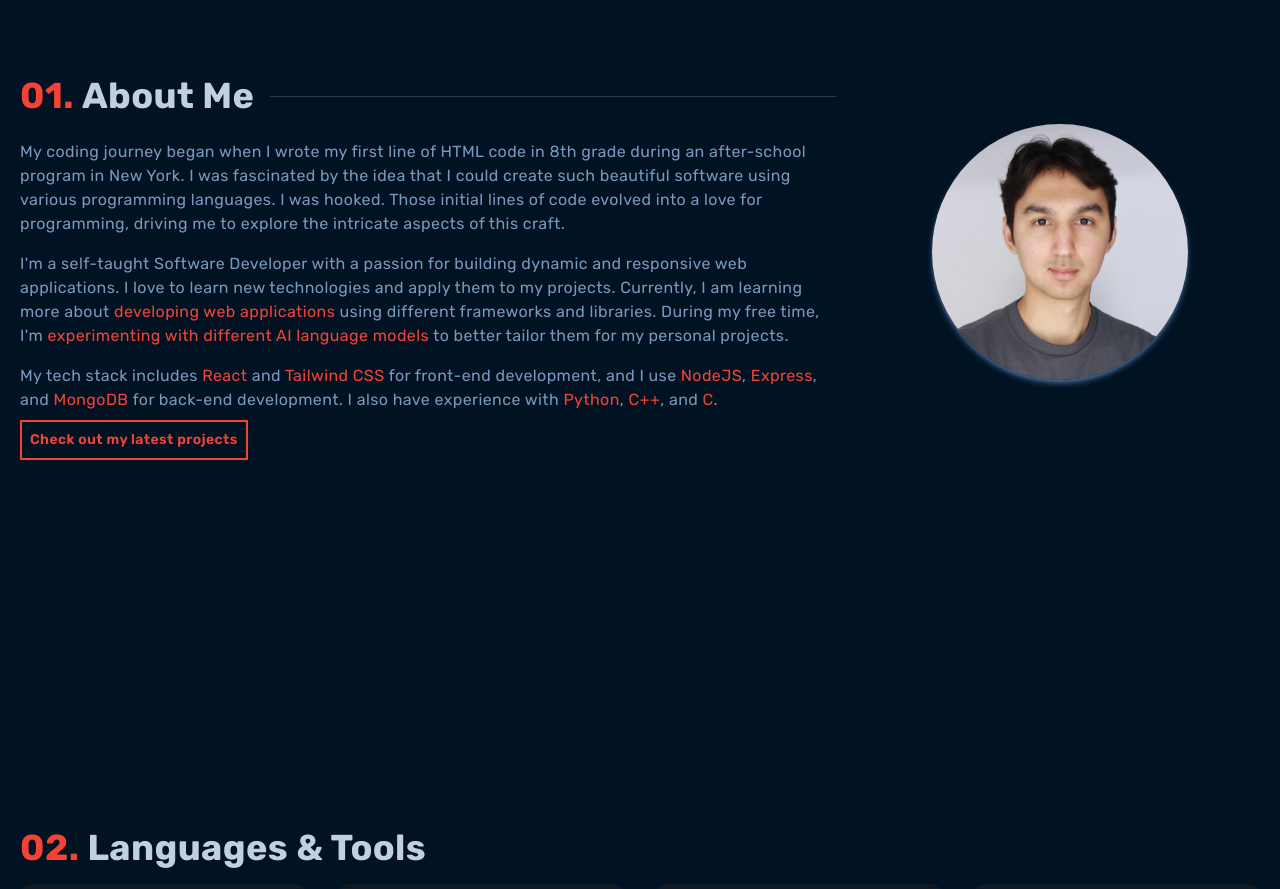
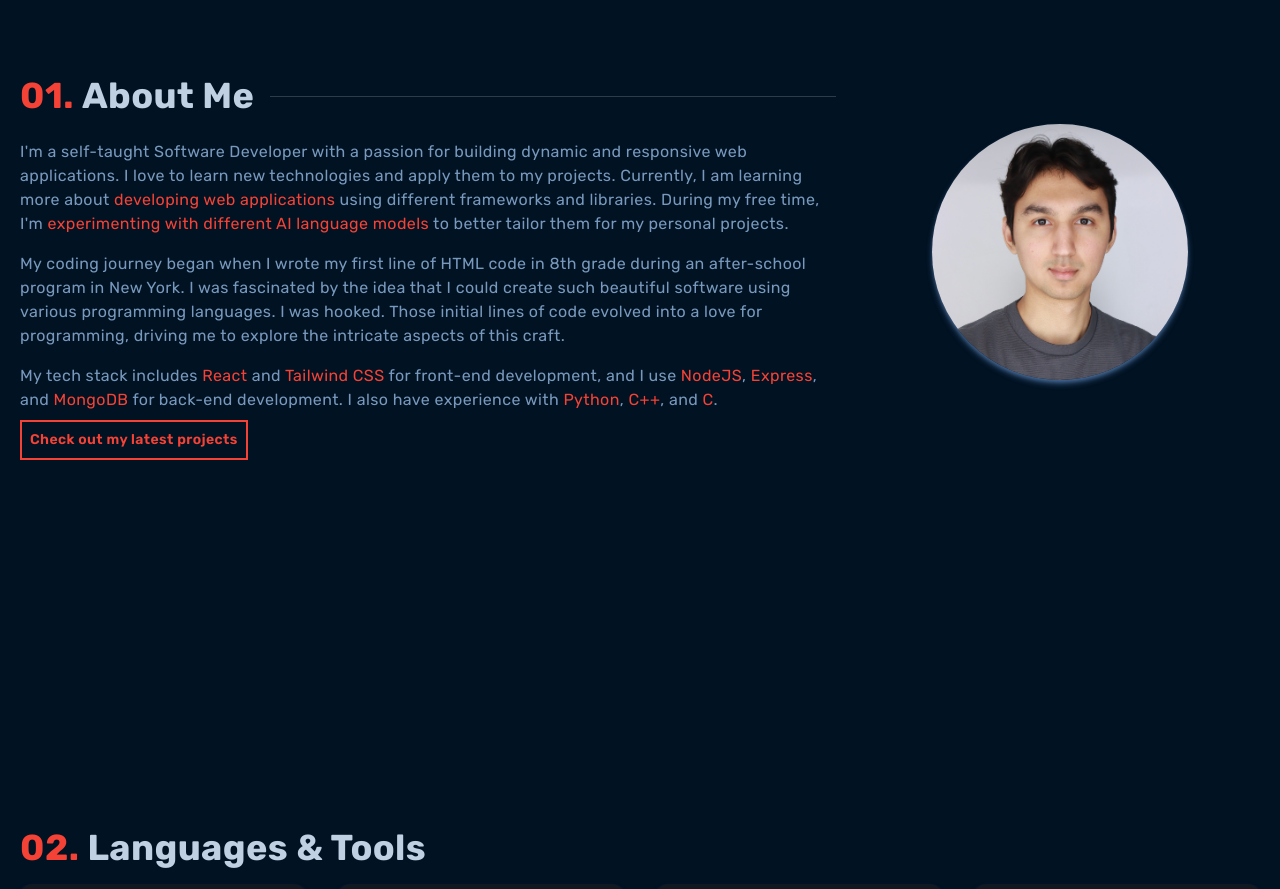
Before and after one commit to NekruzAsh/MyPortfolio, a Next.js app: page / in a window 1280 px wide. Shown: the part 940-1829 px from the top of the page. Built offline with nearby package versions, Linux system fonts and the light colour scheme.

Commit message:
updated about section.

```diff
--- a/app/components/About.jsx
+++ b/app/components/About.jsx
@@ -7,11 +7,22 @@ const About = () => {
     <div id="about" className="w-full md:h-screen p-2 flex items-center py-16">
       <div className="max-w-[1240px] m-auto md:grid grid-cols-3 gap-8">
         <div className="col-span-2 ">
-
-            <h2 className="py-4 text-[#BFD0E3] flex items-center">
-              <span className="text-[#f44336]">01.&nbsp;</span> About Me
-              <hr className="border-[#2f3b49] border-t-1 ml-4 flex-grow" />
-            </h2>
+          <h2 className="py-4 text-[#BFD0E3] flex items-center">
+            <span className="text-[#f44336]">01.&nbsp;</span> About Me
+            <hr className="border-[#2f3b49] border-t-1 ml-4 flex-grow" />
+          </h2>
+          <p className="py-2 text-[#7899BD]">
+            I'm a self-taught Software Developer with a passion for building
+            dynamic and responsive web applications. I love to learn new
+            technologies and apply them to my projects. Currently, I am learning
+            more about{" "}
+            <span className="text-[#f44336]">developing web applications</span>{" "}
+            using different frameworks and libraries. During my free time, I'm{" "}
+            <span className="text-[#f44336]">
+              experimenting with different AI language models
+            </span>{" "}
+            to better tailor them for my personal projects.
+          </p>
           <p className="py-2 text-[#7899BD]">
             My coding journey began when I wrote my first line of HTML code in
             8th grade during an after-school program in New York. I was
@@ -20,19 +31,6 @@ const About = () => {
             lines of code evolved into a love for programming, driving me to
             explore the intricate aspects of this craft.
           </p>
-
-          <p className="py-2 text-[#7899BD]">
-            I'm a self-taught Software Developer with a passion for
-            building dynamic and responsive web applications. I love to learn
-            new technologies and apply them to my projects. Currently, I am
-            learning more about <span className="text-[#f44336]">developing web applications</span> using different
-            frameworks and libraries. During my free time, I'm{" "}
-            <span className="text-[#f44336]">
-              experimenting with different AI language models
-            </span>{" "}
-            to better tailor them for my personal projects.
-          </p>
-
           <p className="py-2 text-[#7899BD]">
             My tech stack includes <span className="text-[#f44336]">React</span>{" "}
             and <span className="text-[#f44336]">Tailwind CSS</span> for
@@ -40,9 +38,11 @@ const About = () => {
             <span className="text-[#f44336]">NodeJS</span>,{" "}
             <span className="text-[#f44336]">Express</span>, and{" "}
             <span className="text-[#f44336]">MongoDB</span> for back-end
-            development. I also have experience with <span className="text-[#f44336]">Python</span>, <span className="text-[#f44336]">C++</span>, and <span className="text-[#f44336]">C</span>.
+            development. I also have experience with{" "}
+            <span className="text-[#f44336]">Python</span>,{" "}
+            <span className="text-[#f44336]">C++</span>, and{" "}
+            <span className="text-[#f44336]">C</span>.
           </p>
-
           <button className="btn1 btn2 text-sm" style={{ padding: "0.5rem" }}>
             <Link href="/#projects">Check out my latest projects</Link>
           </button>
@@ -50,7 +50,7 @@ const About = () => {
 
         <div className="w-64 h-64 shadow-md shadow-[#476a97] items-center relative overflow-hidden rounded-full justify-center hover:bg-gradient-to-r from-[#f44336] to-[#f44336] hover:scale-105 ease-in duration-300 ml-16 mt-16">
           <Image
-          className="hover:opacity-70"
+            className="hover:opacity-70"
             src="/images/authorimg.jpg"
             width={280}
             height={280}
```
